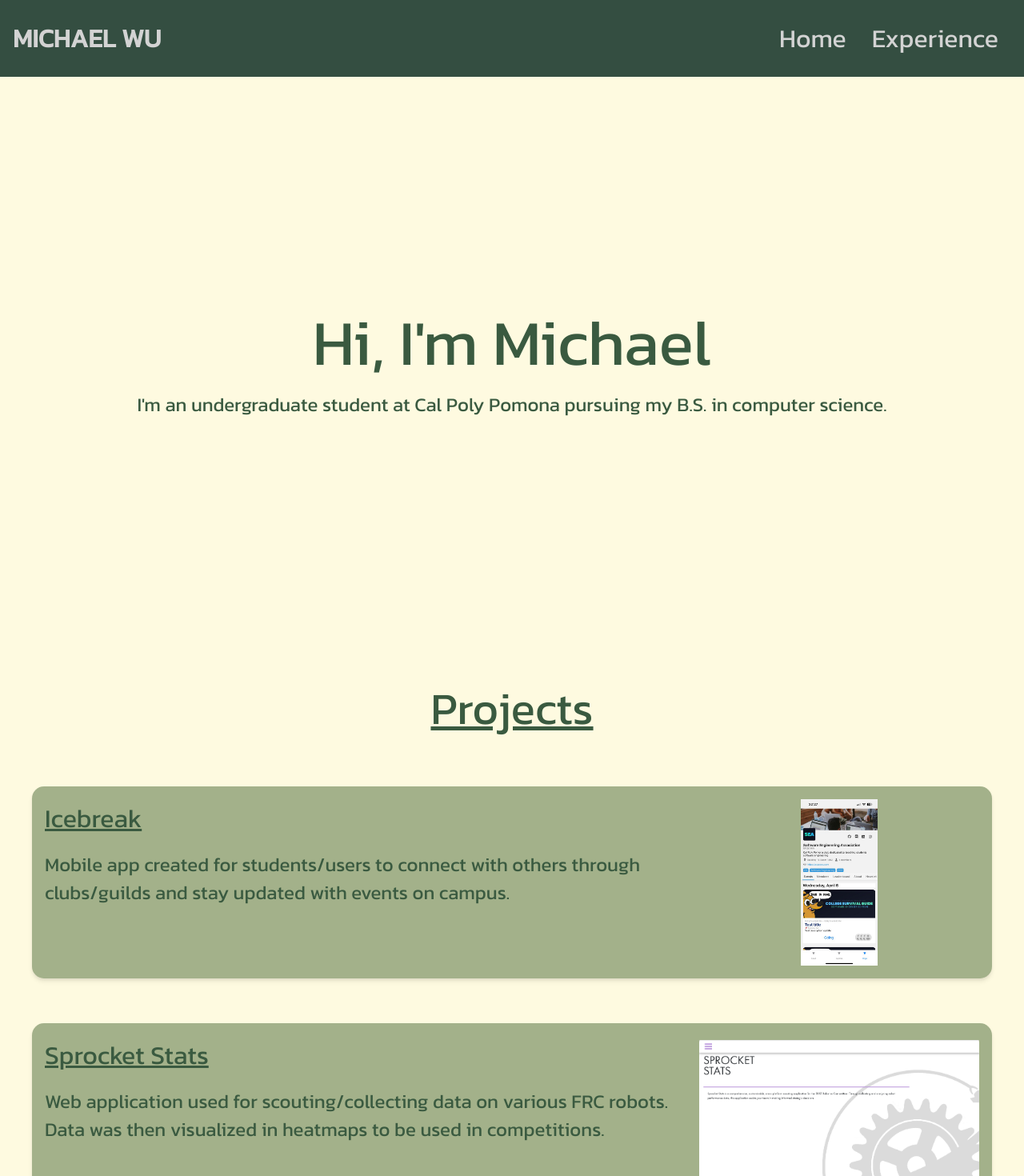
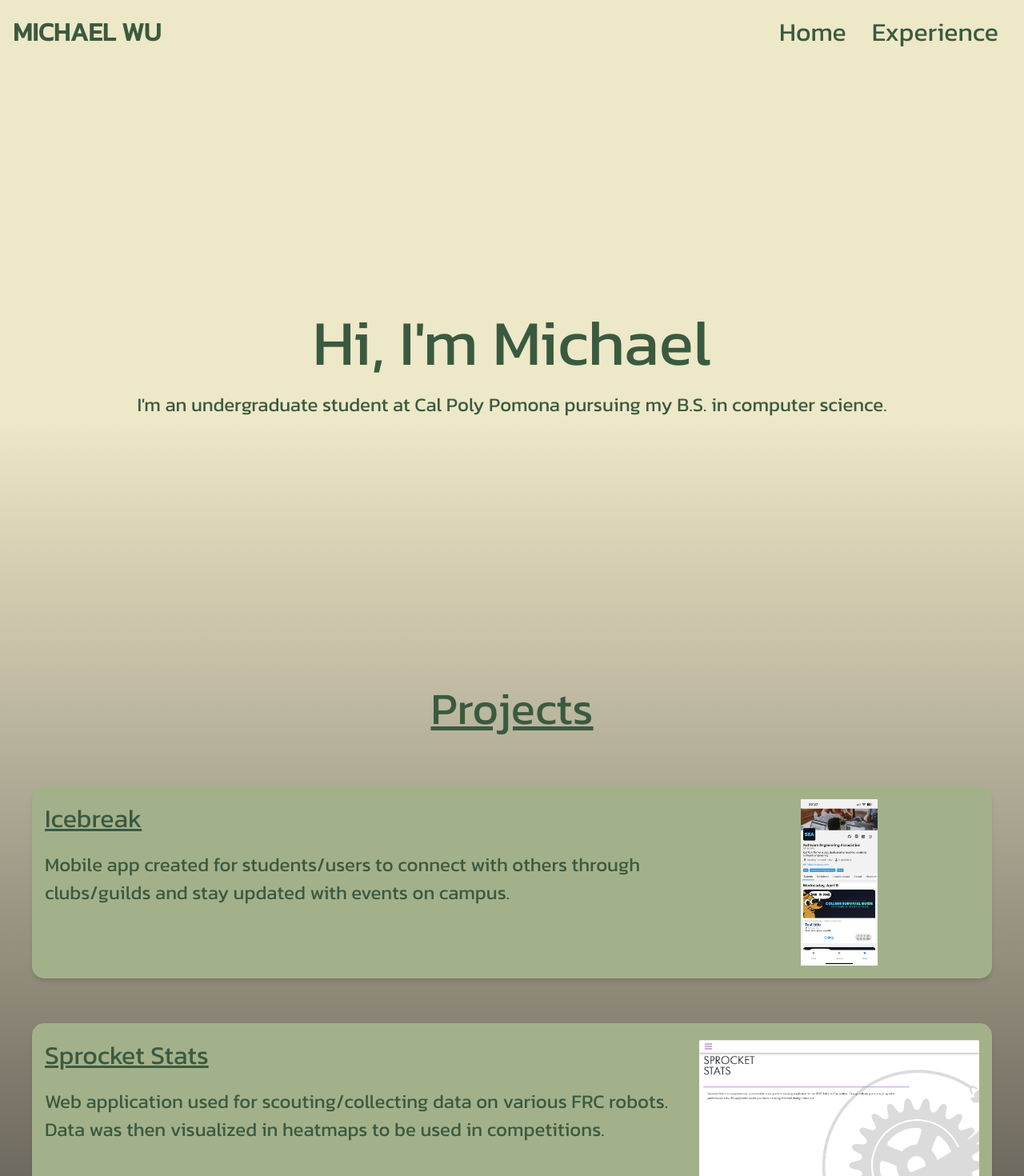
Before and after one commit to MichaelWuhu/MichaelWuhu.github.io, a React (Create React App) app: page / in a window 1280 px wide. Shown: the top 1470 px of the page at 80% size. Built offline with nearby package versions, Linux system fonts and the light colour scheme.

Commit message:
chore: mostly done changing color palette

```diff
--- a/src/components/Navbar.js
+++ b/src/components/Navbar.js
@@ -21,10 +21,11 @@ const Navbar = () => {
   window.addEventListener("scroll", changeColor);
 
   return (
-    <div className={color ? "header header-bg" : "header"}>
-      <Link to="/" onClick={closeMenu}>
+    <div className={color ? "header header-bg a " : "header"}>
+      <Link className={color ? "header-link" : ""} to="/" onClick={closeMenu}>
         <h1>MICHAEL WU</h1>
       </Link>
+      <div className="links">
         <ul className={click ? "nav-menu active" : "nav-menu"}>
           <li>
             <Link className="link" to="/" onClick={closeMenu}>
@@ -42,14 +43,53 @@ const Navbar = () => {
           </Link>
         </li> */}
         </ul>
+      </div>
 
       <div className="hamburger" onClick={handleClick}>
         {click ? (
-          <FaTimes size={30} style={{ color: "white" }} />
+          <FaTimes
+            size={30}
+            style={color ? { color: "#588157" } : { color: "#3a5a40" }}
+          />
         ) : (
-          <FaBars size={30} style={{ color: "white" }} />
+          <FaBars
+            size={30}
+            style={color ? { color: "#588157" } : { color: "#3a5a40" }}
+          />
         )}
       </div>
+
+      {/* <div className="hamburger" onClick={handleClick}>
+        {click ? (
+          <div className="hamburger-open">
+            <FaTimes
+              size={30}
+              style={color ? { color: "#588157" } : { color: "#3a5a40" }}
+            />
+            <div className="hamburger-links">
+              <ul>
+                <li>
+                  <Link className="link" to="/" onClick={closeMenu}>
+                    Home
+                  </Link>
+                </li>
+                <li>
+                  <Link className="link" to="/Experience" onClick={closeMenu}>
+                    Experience
+                  </Link>
+                </li>
+              </ul>
+            </div>
+          </div>
+        ) : (
+          <div>
+            <FaBars
+              size={30}
+              style={color ? { color: "#588157" } : { color: "#3a5a40" }}
+            />
+          </div>
+        )}
+      </div> */}
     </div>
   );
 };
--- a/src/index.css
+++ b/src/index.css
@@ -13,6 +13,7 @@ body {
 
 a {
   text-decoration: none;
+  color: var(--dark-text-color);
 }
 
 /* h1, h4, p, a {
--- a/src/routes/Experience.js
+++ b/src/routes/Experience.js
@@ -11,14 +11,16 @@ const Experience = () => {
     {
       title: "Computer Science Society (ACM)",
       role: "Project Chair",
-      description: "California State Polytechnic University, Pomona's oldest computer science club offering students on campus workshops, projects, and hackathons to participate in.",
+      description:
+        "California State Polytechnic University, Pomona's oldest computer science club offering students on campus workshops, projects, and hackathons to participate in.",
       image: cppcss,
       imageAltText: "cppcss",
     },
     {
       title: "Team Sprocket (FRC 3473)",
       role: "Software Engineer",
-      description: "Student led, robotics team in Diamond Bar participating in FIRST Robotics competitions.",
+      description:
+        "Student led, robotics team in Diamond Bar participating in FIRST Robotics competitions.",
       image: sprocket,
       imageAltText: "sprocket",
     },
@@ -26,6 +28,7 @@ const Experience = () => {
 
   return (
     <div className="experience">
+      <div className="experiences-container">
         <div className="experience-header">Experience</div>
         <ul>
           {experiences.map((experience) => (
@@ -39,6 +42,7 @@ const Experience = () => {
           ))}
         </ul>
       </div>
+    </div>
   );
 };
 
--- a/src/routes/Home.js
+++ b/src/routes/Home.js
@@ -11,19 +11,22 @@ const Home = () => {
   const projects = [
     {
       title: "Icebreak",
-      description: "Mobile app created for students/users to connect with others through clubs/guilds and stay updated with events on campus. ",
+      description:
+        "Mobile app created for students/users to connect with others through clubs/guilds and stay updated with events on campus. ",
       image: icebreak,
       imageAltText: "icebreak ",
     },
     {
       title: "Sprocket Stats",
-      description: "Web application used for scouting/collecting data on various FRC robots. Data was then visualized in heatmaps to be used in competitions.",
+      description:
+        "Web application used for scouting/collecting data on various FRC robots. Data was then visualized in heatmaps to be used in competitions.",
       image: sprocketstats,
       imageAltText: "sprocket stats",
     },
     {
       title: "Anagrams Solver",
-      description: "Graphical user interface which takes any amount of letters and unscrambles them to find all possible anagrams (based on the scrabble dictionary).",
+      description:
+        "Graphical user interface which takes any amount of letters and unscrambles them to find all possible anagrams (based on the scrabble dictionary).",
       image: anagramsSolver,
       imageAltText: "anagrams solver",
     },
@@ -32,11 +35,11 @@ const Home = () => {
   return (
     <div className="home">
       <div className="greeting">Hi, I'm Michael</div>
-      {/* <div className="greeting">TEMP</div> */}
       <div className="description">
         I'm an undergraduate student at Cal Poly Pomona pursuing my B.S. in
         computer science.
       </div>
+      <div className="projects-container">
         <div className="project-header">Projects</div>
         <ul>
           {projects.map((project) => (
@@ -49,6 +52,7 @@ const Home = () => {
           ))}
         </ul>
       </div>
+    </div>
   );
 };
 
--- a/src/styles/ColorPalette.css
+++ b/src/styles/ColorPalette.css
@@ -4,7 +4,9 @@
   --light-text-color: #588157;
   --dark-text-color: #3a5a40;
   --header-color: #344e41;
-  --footer-color: #132a13;
-  --background-color: #fefae0;
+  /* --footer-color: #293d33  ; */
+  --footer-color: #18241e;
+  /* --background-color: #fefae0; */
+  --background-color: #ede8c7;
   --background-color-2: #222326;
 }
--- a/src/styles/Experience.css
+++ b/src/styles/Experience.css
@@ -8,6 +8,15 @@
   min-height: 80vh;
 }
 
+.experiences-container {
+  display: flex;
+  flex-direction: column;
+  background-image: linear-gradient(var(--background-color), #393433);
+  justify-content: space-around;
+  align-items: center;
+  width: 100%;
+}
+
 .experience-header {
   font-size: 3.5rem;
   margin-top: 2.5rem;
--- a/src/styles/Home.css
+++ b/src/styles/Home.css
@@ -4,7 +4,6 @@
   align-items: center;
   /* color: white; */
   color: var(--dark-text-color);
-  /* color: var(--dark-text-color); */
   padding-top: 5rem;
   min-height: 80vh;
   width: 100%;
@@ -17,6 +16,15 @@
 
 .description {
   font-size: 1.5rem;
+}
+
+.projects-container {
+  display: flex;
+  flex-direction: column;
+  background-image: linear-gradient(var(--background-color), #393433);
+  justify-content: space-around;
+  align-items: center;
+  width: 100%;
 }
 
 .project-header {
--- a/src/styles/Navbar.css
+++ b/src/styles/Navbar.css
@@ -5,21 +5,23 @@
   padding: 1rem;
   position: fixed;
   width: 100%;
-  height: 6rem;
+  height: 5rem;
   z-index: 10;
   /* background-color: rgba(0, 0, 0, 0); */
-  background-color: var(--header-color);
+  /* background-color: var(--header-color); */
   transition: 0.5s;
 }
 
-.header a {
-  color: lightgray;
+.header-link {
+  /* color: lightgray; */
+  color: var(--light-text-color);
+  transition: 0.5s;
 }
 
 .header-bg {
-  /* background-color: rgba(0, 0, 0, 0.85); */
+  background-color: rgba(2, 15, 4, 0.85);
   /* background-color: var(--header-color); */
-  background-color: rgba(52,78,65, 0.85);
+  /* background-color: rgba(52,78,65, 0.85); */
   transition: 0.5s;
 }
 
@@ -27,7 +29,6 @@
   display: flex;
   list-style-type: none;
 }
-
 
 .nav-menu li {
   padding: 0 1rem;
@@ -73,6 +74,26 @@
     display: initial;
     z-index: 2;
   }
+
+  /* .hamburger-open {
+    position: absolute;
+    display: flex;
+    flex-direction: column;
+    background-color: rebeccapurple;
+  }
+
+  .hambuger-links {
+    display: flex;
+    flex-direction: column;
+  }
+
+  .hambuger-links ul {
+    list-style-type: none;
+  }
+
+  .links {
+    display: none;
+  } */
 }
 
 /* HOVER ANIMATIONS */
@@ -81,7 +102,8 @@
   display: inline-block;
   text-decoration: none;
   /* color: white; */
-  color: lightgray;
+  /* color: lightgray; */
+  color: var(--dark-text-color);
 }
 
 .link::before,
@@ -91,7 +113,8 @@
   left: 0;
   width: 100%;
   height: 2px;
-  background-color: lightgray;
+  /* background-color: lightgray; */
+  background-color: var(--dark-text-color);
   transform: scaleX(0);
   transition: transform 0.25s;
 }
```
Lines whose indentation alone changed are shown as unchanged.
